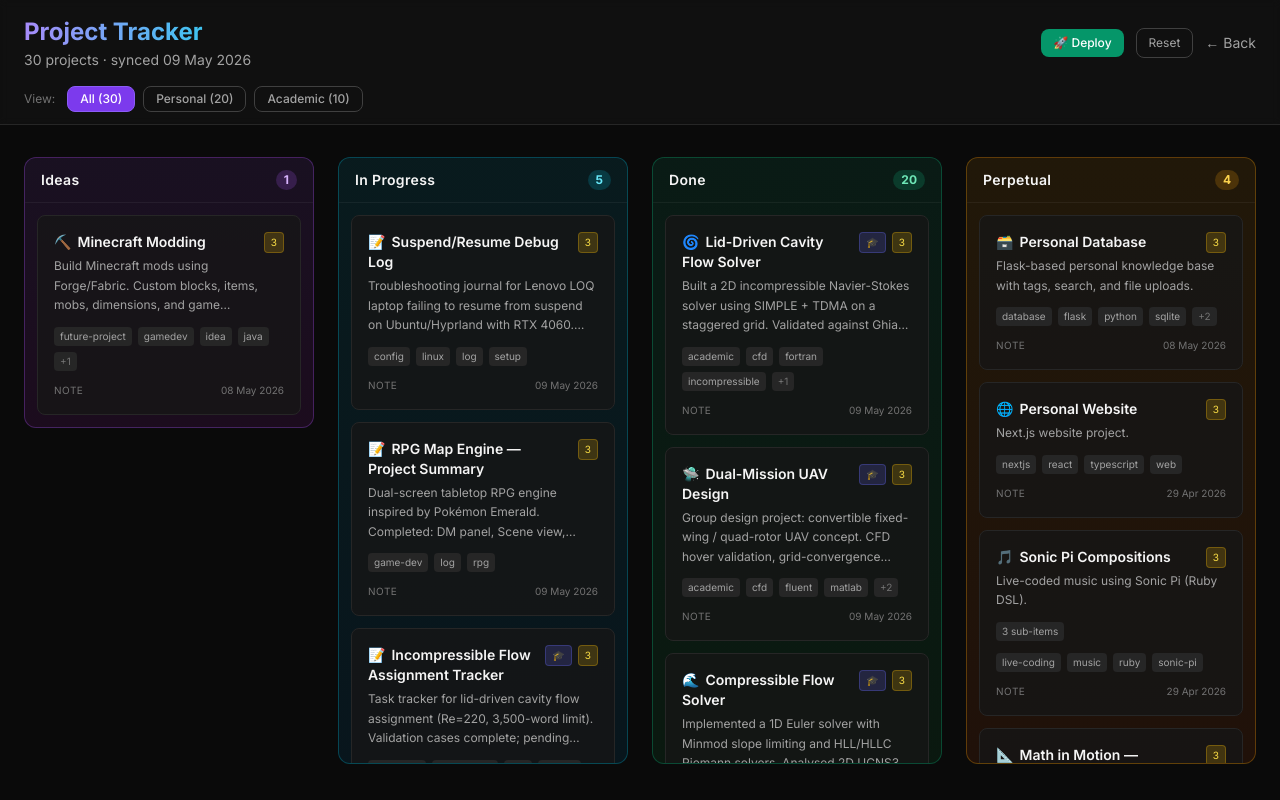
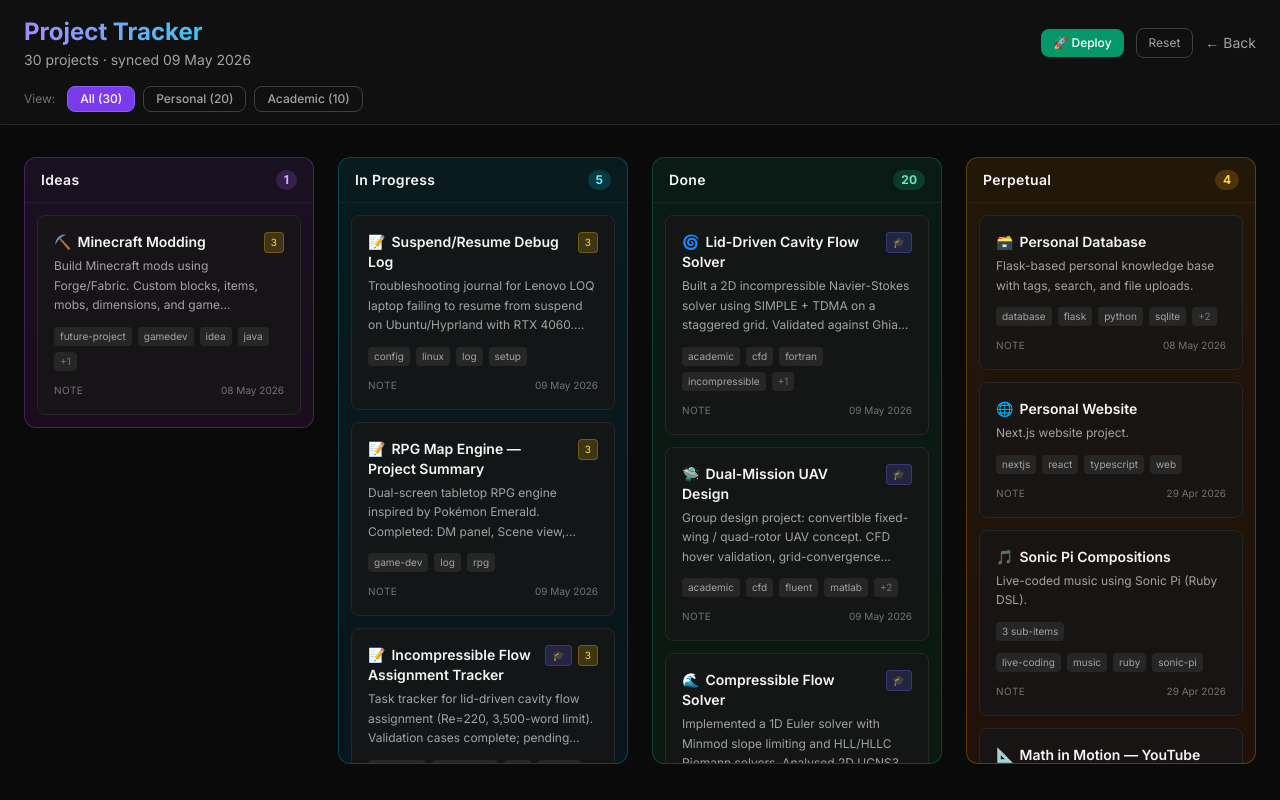
Before and after one commit to Blueshadow0107/portfolio, a Next.js app: page /dashboard in a window 1280 px wide. Built offline with nearby package versions, Linux system fonts and the light colour scheme.

Commit message:
Hide priority badges/sorting on Done and Perpetual columns

```diff
--- a/app/dashboard/page.tsx
+++ b/app/dashboard/page.tsx
@@ -384,7 +384,12 @@ export default function DashboardPage() {
           {COLUMNS.map((col, colIndex) => {
             const colItems = filteredItems
               .filter((it) => it.status === col.key)
-              .sort((a, b) => (a.priority ?? 3) - (b.priority ?? 3));
+              .sort((a, b) => {
+                if (col.key === "done" || col.key === "perpetual") {
+                  return new Date(b.updated_at).getTime() - new Date(a.updated_at).getTime();
+                }
+                return (a.priority ?? 3) - (b.priority ?? 3);
+              });
             const isDragOver = dragOverCol === col.key;
 
             return (
@@ -468,9 +473,11 @@ export default function DashboardPage() {
                                 🎓
                               </span>
                             )}
-                            <span className={`text-[10px] px-1.5 py-0.5 rounded border ${pInfo.color}`}>
-                              {p}
-                            </span>
+                            {(col.key === "idea" || col.key === "in-progress") && (
+                              <span className={`text-[10px] px-1.5 py-0.5 rounded border ${pInfo.color}`}>
+                                {p}
+                              </span>
+                            )}
                             {onWeb && (
                               <span className="text-[10px] px-1.5 py-0.5 rounded bg-blue-500/20 text-blue-300 border border-blue-500/30">
                                 🌐
```
